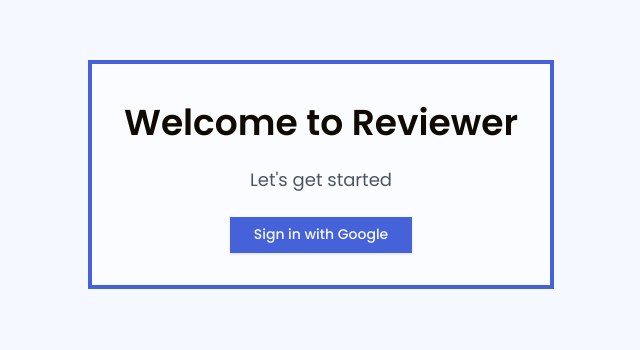
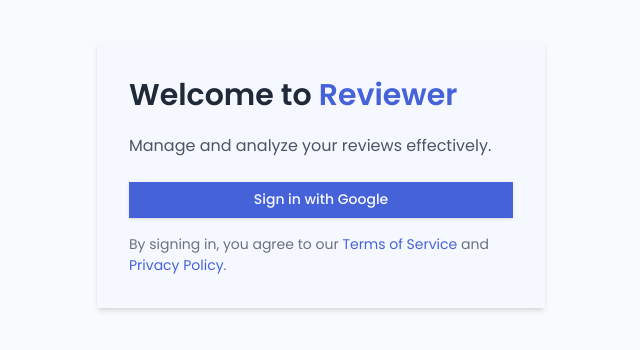
Before and after one commit to Ganesh1016/ReviewerFrontend, a React (Vite) app: page / in a window 1280 px wide. Shown: the part 226-576 px from the top of the page, without its empty margins (319-959 px from the left). Built offline with nearby package versions, Linux system fonts and the light colour scheme.

Commit message:
Improved login experience

```diff
--- a/src/pages/Login.tsx
+++ b/src/pages/Login.tsx
@@ -65,18 +65,31 @@
   });
 
   return (
-    <div className="flex font-poppins flex-col items-center justify-center min-h-screen bg-white-500 text-center">
-      <div className="bg-white-800 p-8 rounded-md border-4 border-blue">
-        <h1 className="text-4xl font-semibold text-black-500 mb-4">
-          Welcome to Reviewer
+    <div className="flex font-poppins flex-col items-center justify-center min-h-screen bg-gray-50">
+      <div className="bg-white shadow-md p-8 rounded-lg max-w-md w-full">
+        <h1 className="text-3xl font-semibold text-gray-800 mb-4">
+          Welcome to <span className="text-blue-500">Reviewer</span>
         </h1>
-        <p className="text-lg text-gray-600 mb-6">Let's get started</p>
+        <p className="text-base text-gray-600 mb-6">
+          Manage and analyze your reviews effectively.
+        </p>
         <Button
-          className="bg-blue-500 text-white-500 hover:bg-blue-600 hover:text-white-800 font-medium px-6 py-3 rounded-md transition-all duration-300"
+          className="w-full bg-blue-500 text-white py-3 rounded-lg hover:bg-blue-600 focus:outline-none focus:ring focus:ring-blue-300 transition-all duration-300"
           onClick={() => handleGoogleSignIn()}
         >
           Sign in with Google
         </Button>
+        <p className="text-sm text-gray-500 mt-4">
+          By signing in, you agree to our{" "}
+          <a href="/terms" className="text-blue-500 hover:underline">
+            Terms of Service
+          </a>{" "}
+          and{" "}
+          <a href="/privacy" className="text-blue-500 hover:underline">
+            Privacy Policy
+          </a>
+          .
+        </p>
       </div>
     </div>
   );
```
